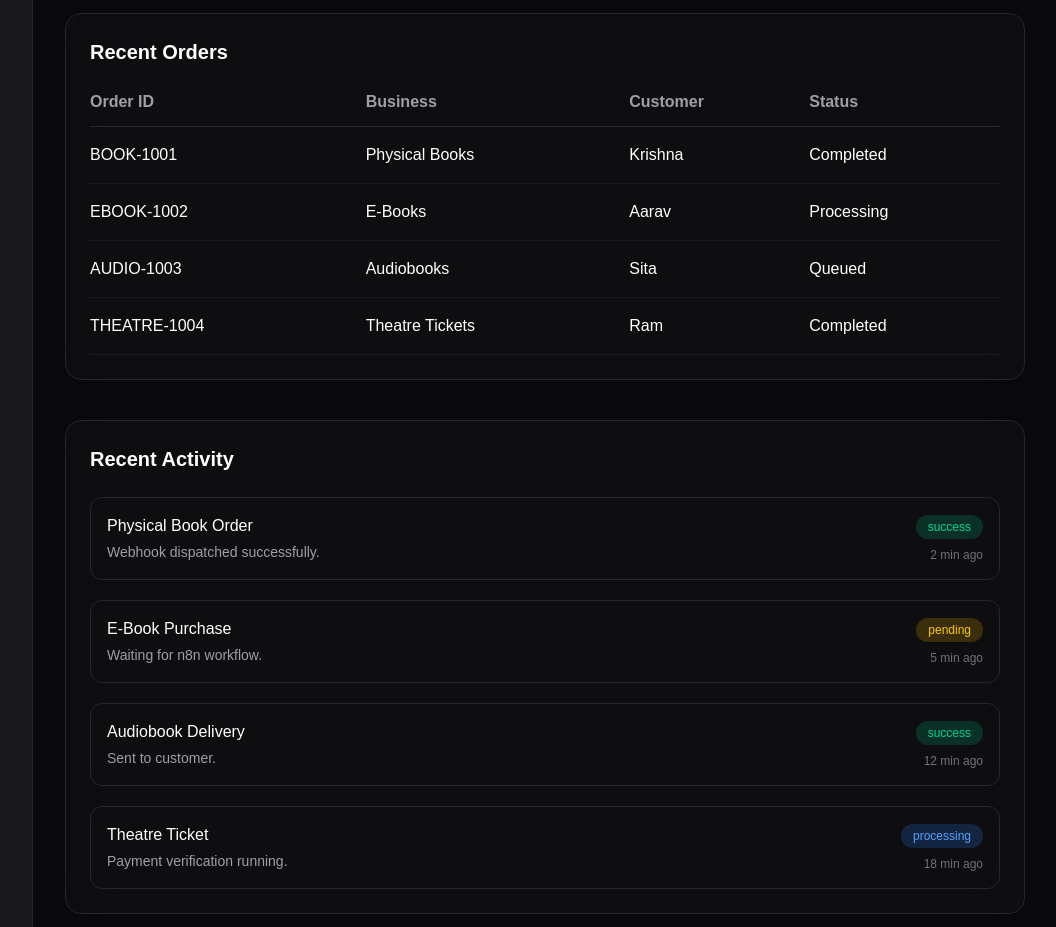
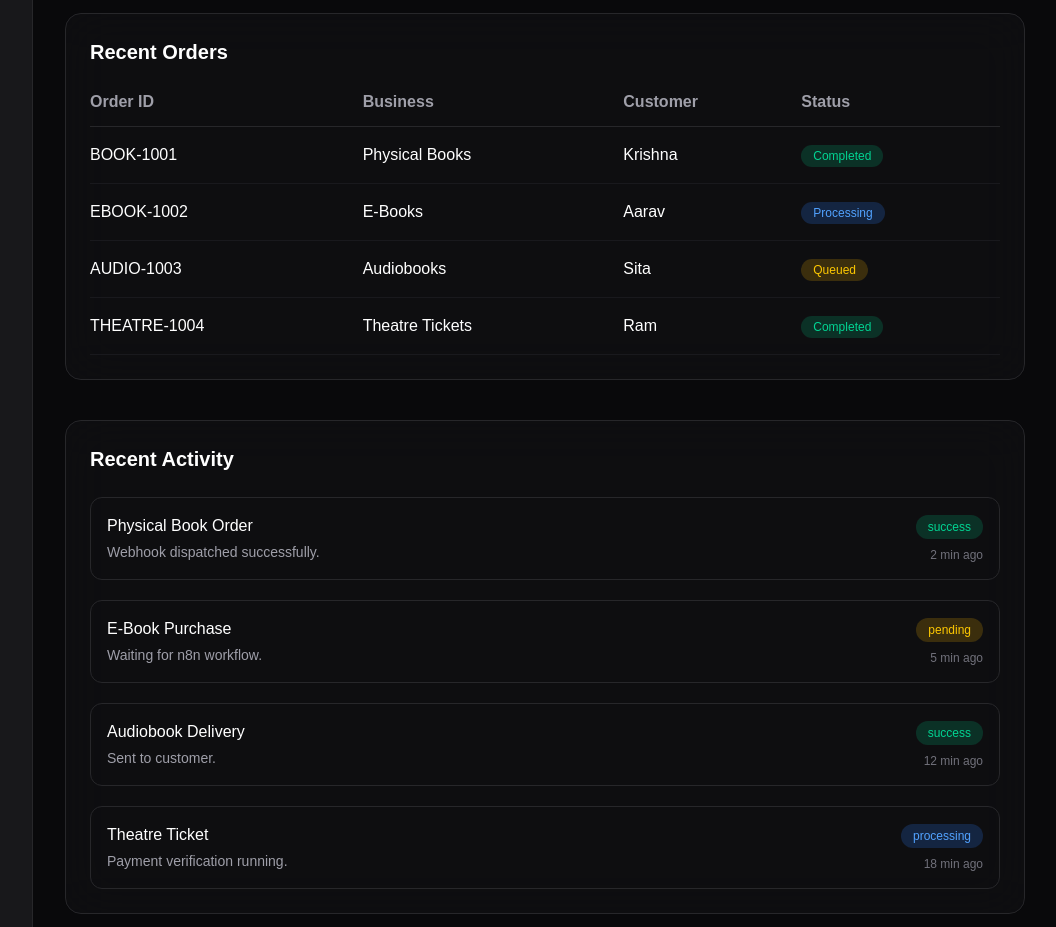
Before and after one commit to KrishnaGhimire668/bolt, a Next.js app: page / in a window 1280 px wide. Shown: the part 1180-2107 px from the top of the page, without its empty margins (223-1279 px from the left). Built offline with nearby package versions, Linux system fonts and the light colour scheme.

Commit message:
feat(orders): add reusable order status badge

```diff
--- /dev/null
+++ b/src/components/orders/OrderStatusBadge.tsx
@@ -0,0 +1,26 @@
+type OrderStatusBadgeProps = {
+  status: "Queued" | "Processing" | "Completed";
+};
+
+export default function OrderStatusBadge({
+  status,
+}: OrderStatusBadgeProps) {
+  const styles = {
+    Queued:
+      "bg-yellow-500/20 text-yellow-400",
+
+    Processing:
+      "bg-blue-500/20 text-blue-400",
+
+    Completed:
+      "bg-emerald-500/20 text-emerald-400",
+  };
+
+  return (
+    <span
+      className={`rounded-full px-3 py-1 text-xs font-medium ${styles[status]}`}
+    >
+      {status}
+    </span>
+  );
+}
--- a/src/components/orders/OrdersTable.tsx
+++ b/src/components/orders/OrdersTable.tsx
@@ -1,6 +1,7 @@
 "use client";
 
 import { useDashboard } from "@/context/DashboardContext";
+import OrderStatusBadge from "./OrderStatusBadge";
 
 export default function OrdersTable() {
   const { orders } = useDashboard();
@@ -31,7 +32,9 @@ export default function OrdersTable() {
                 <td className="py-4">{order.id}</td>
                 <td>{order.business}</td>
                 <td>{order.customer}</td>
-                <td>{order.status}</td>
+                <td>
+                  <OrderStatusBadge status={order.status} />
+                </td>
               </tr>
             ))}
           </tbody>
--- /dev/null
+++ b/src/types/dispatch.ts
@@ -0,0 +1,5 @@
+export type DispatchStatus =
+  | "idle"
+  | "sending"
+  | "success"
+  | "failed";
```
Also changed, not shown: src/components/orders/OrderRow.tsx (added).
